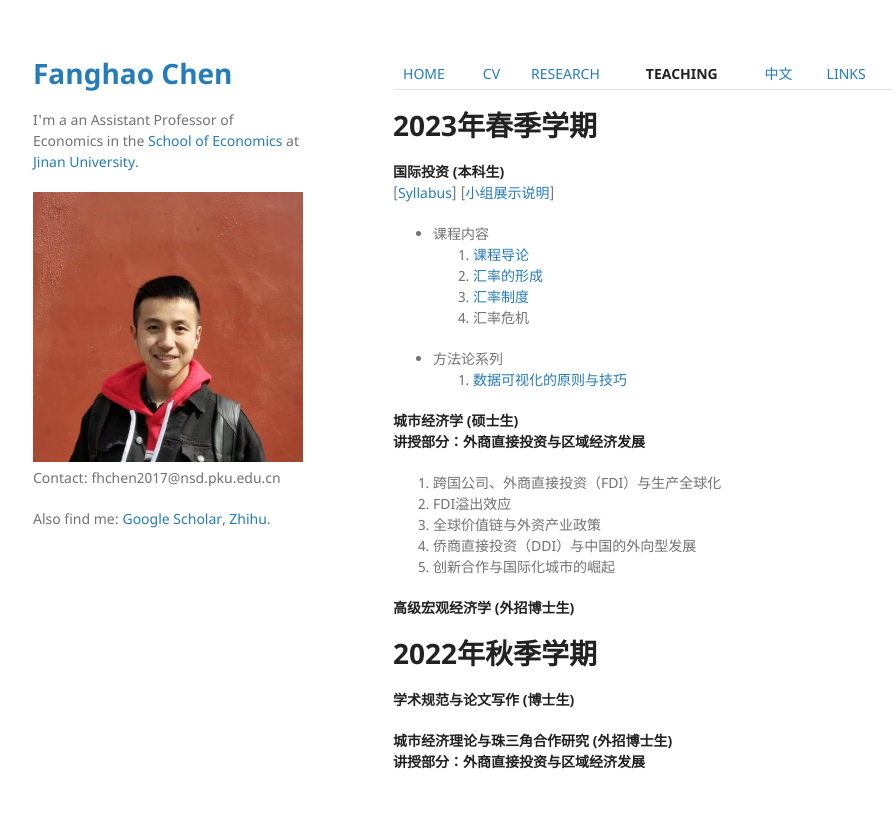
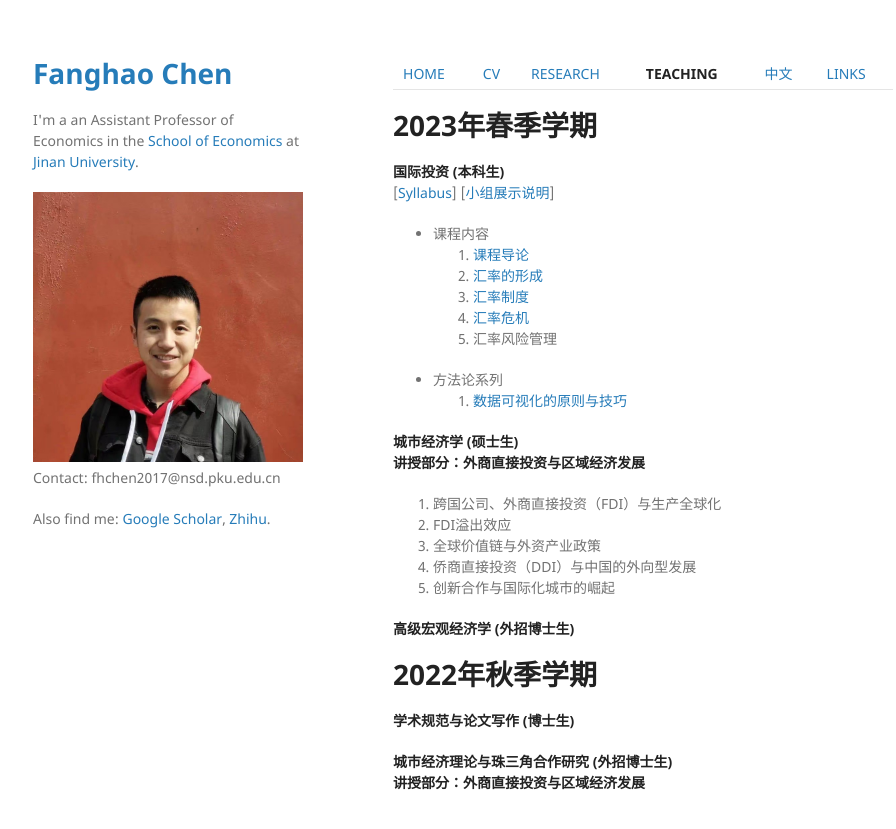
Before and after one commit to FanghaoChen/homepage, a Jekyll site: the page built from teaching.md, in a window 1280 px wide. Shown: the top 829 px of the page, without its empty margins (177-1073 px from the left). Built offline with Jekyll 4.4.1, drawn with Linux system fonts in a browser that asks for light colours; our own code applies the rules of GitHub Pages for plain Markdown files.

Commit message:
Update teaching.md

```diff
--- a/teaching.md
+++ b/teaching.md
@@ -9,7 +9,8 @@
 1. [课程导论](./assets/第1讲_课程导论.pdf) <br/>
 2. [汇率的形成](./assets/第2讲_汇率的形成.pdf) <br/>
 3. [汇率制度](./assets/第3讲_汇率制度.pdf) <br/>
-4. 汇率危机
+4. [汇率危机](./assets/第3讲_汇率危机.pdf) <br/>
+5. 汇率风险管理
 
 * 方法论系列
 1. [数据可视化的原则与技巧](./assets/数据可视化的原则与技巧.pdf)
```
